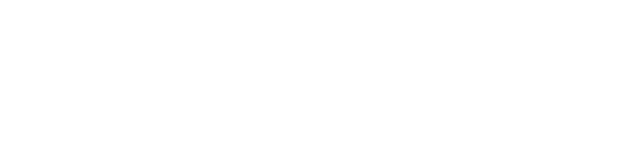
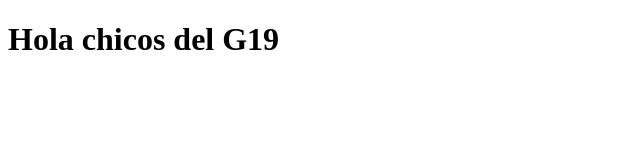
Before and after one commit to maronare10/gitGitHub_G18, a plain HTML site: page index.html in a window 1280 px wide. Shown: the whole page, without its empty margins (0-640 px from the left). Drawn offline with Linux system fonts and the light colour scheme.

Commit message:
agregando título

```diff
--- a/index.html
+++ b/index.html
@@ -6,6 +6,6 @@
   <title>Document</title>
 </head>
 <body>
-
+  <h1>Hola chicos del G19</h1>
 </body>
 </html>
```
